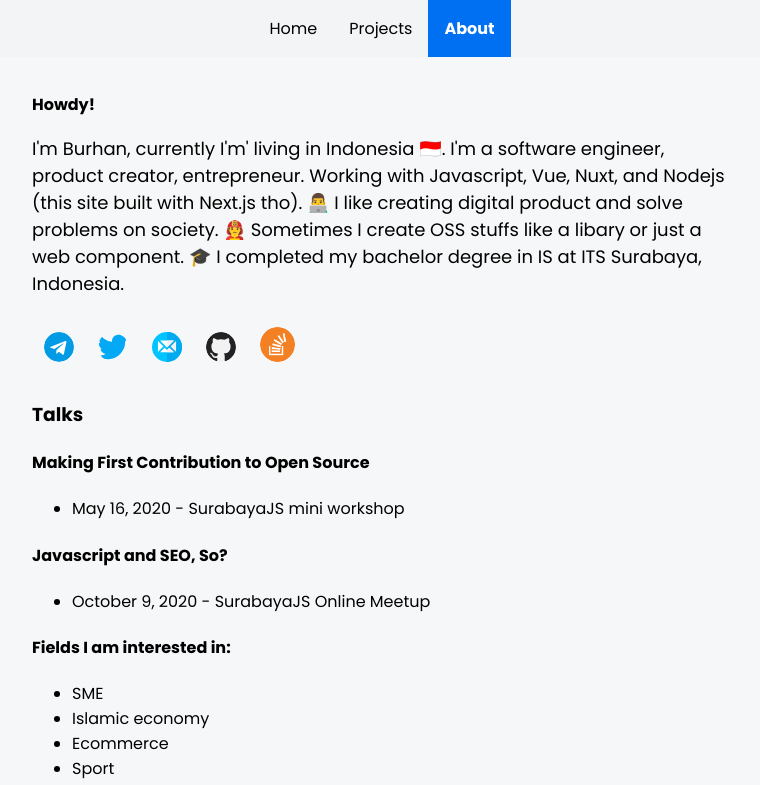
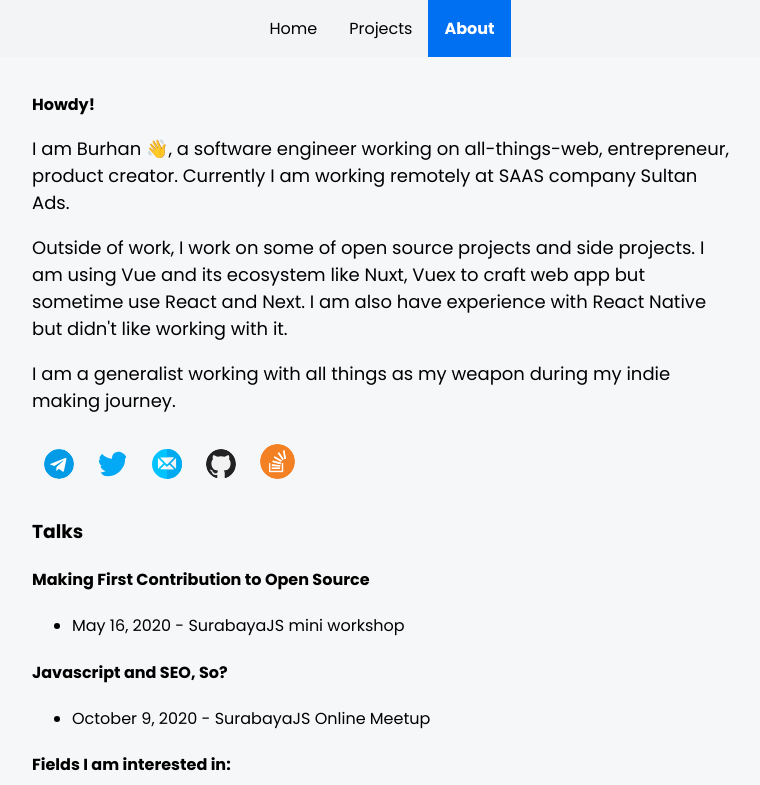
Before and after one commit to burhanahmeed/kusiaga.com, a Next.js app: page /about in a window 1280 px wide. Shown: the top 785 px of the page, without its empty margins (258-1018 px from the left). Built offline with nearby package versions, Linux system fonts and the light colour scheme.

Commit message:
update about me

```diff
--- a/components/about.mdx
+++ b/components/about.mdx
@@ -3,7 +3,15 @@ import Contact from './contact'
 __Howdy!__
 
 <font size="4">
-    I'm Burhan, currently I'm' living in Indonesia 🇮🇩. I'm a software engineer, product creator, entrepreneur. Working with Javascript, Vue, Nuxt, and Nodejs (this site built with <a href="https://vercel.com/">Next.js</a> tho). 👨‍💻 I like creating digital product and solve problems on society. 🧑‍🚒 Sometimes I create OSS stuffs like a libary or just a web component. 🎓 I completed my bachelor degree in IS at ITS Surabaya, Indonesia.
+    I am Burhan 👋, a software engineer working on all-things-web, entrepreneur, product creator. Currently I am working remotely at SAAS company Sultan Ads.
+</font>
+
+<font size="4">
+    Outside of work, I work on some of [open source projects](https://github.com/initbase) and side projects. I am using Vue and its ecosystem like Nuxt, Vuex to craft web app but sometime use React and Next. I am also have experience with React Native but didn't like working with it.
+</font>
+
+<font size="4">
+    I am a generalist working with all things as my weapon during my indie making journey.
 </font>
 
 <Contact />
```
